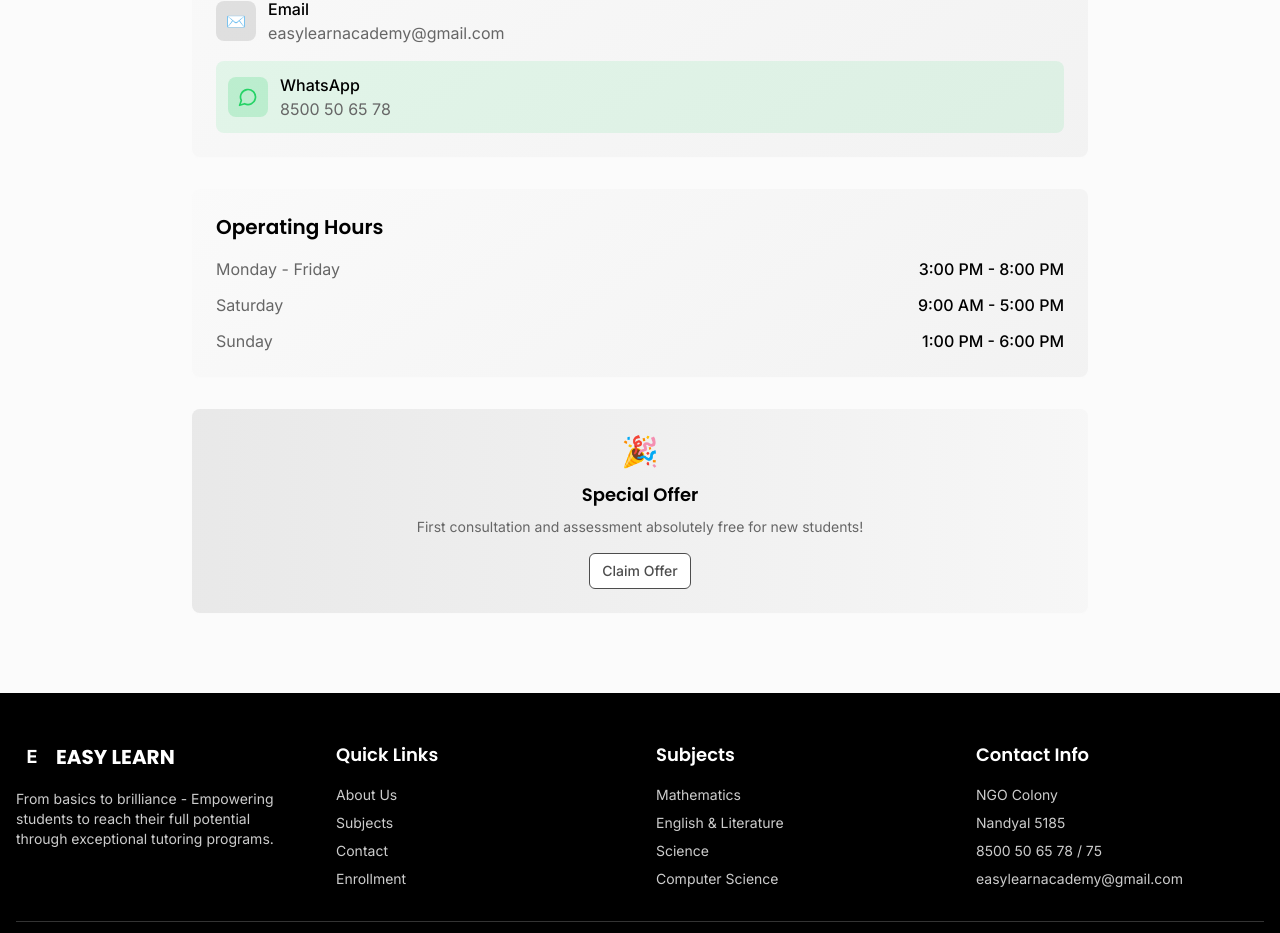
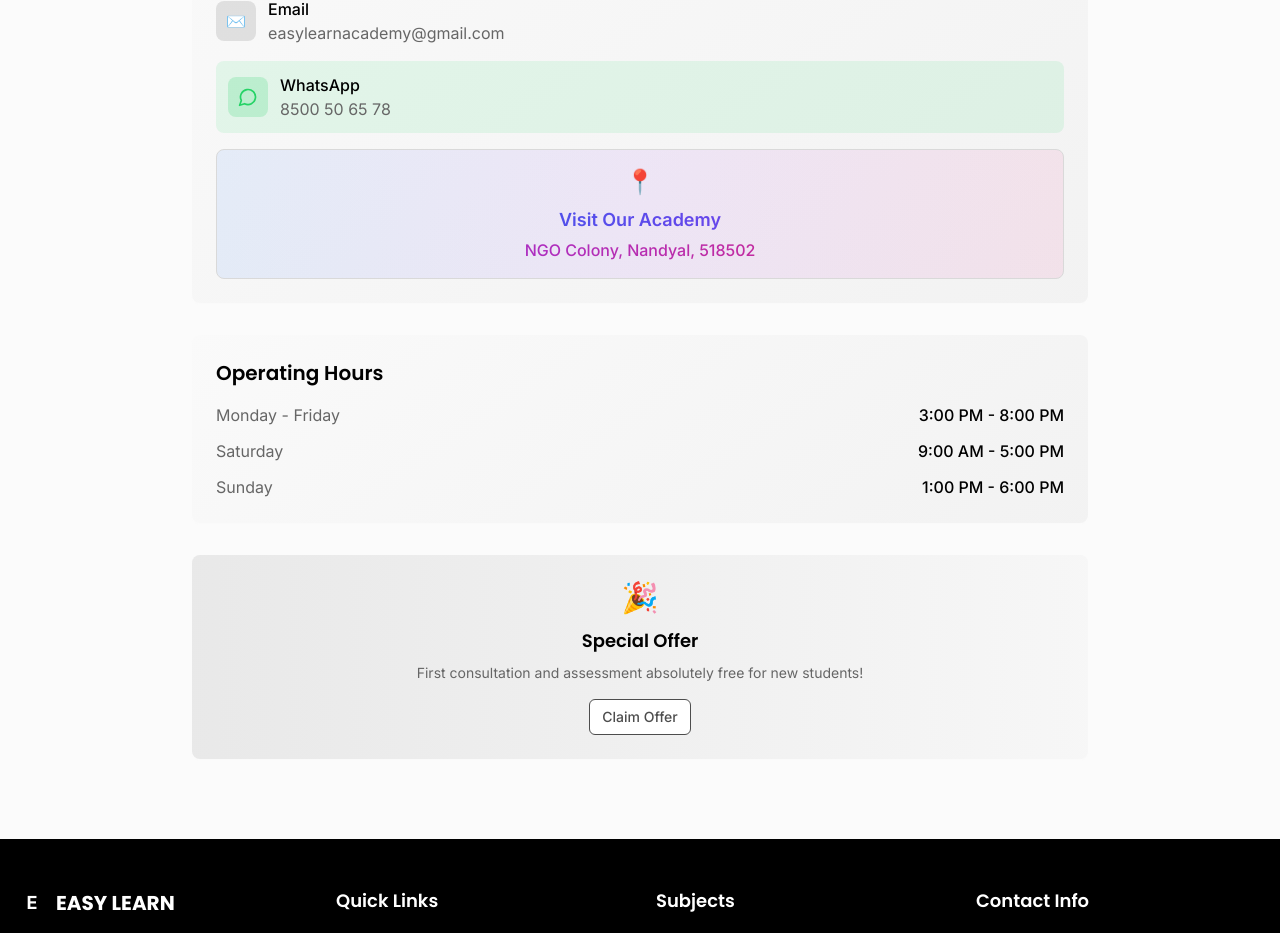
Before and after one commit to 8688879701/after-school, a React (Vite) app: page / in a window 1280 px wide. Shown: the part 4887-5820 px from the top of the page. Built offline with nearby package versions, Linux system fonts and the light colour scheme.

Commit message:
Update contact section
Add address below WhatsApp logo and make it colorful.

```diff
--- a/src/components/Contact.tsx
+++ b/src/components/Contact.tsx
@@ -67,6 +67,18 @@ const Contact = () => {
                       <div className="text-muted-foreground">8500 50 65 78</div>
                     </div>
                   </a>
+
+                  <div className="mt-4 p-4 rounded-lg bg-gradient-to-r from-blue-500/10 via-purple-500/10 to-pink-500/10 border border-gradient-to-r from-blue-300/20 to-pink-300/20">
+                    <div className="text-center">
+                      <div className="text-2xl mb-2">📍</div>
+                      <div className="font-semibold text-lg bg-gradient-to-r from-blue-600 to-purple-600 bg-clip-text text-transparent">
+                        Visit Our Academy
+                      </div>
+                      <div className="text-base font-medium mt-1 bg-gradient-to-r from-purple-600 to-pink-600 bg-clip-text text-transparent">
+                        NGO Colony, Nandyal, 518502
+                      </div>
+                    </div>
+                  </div>
                 </div>
               </CardContent>
             </Card>
```
